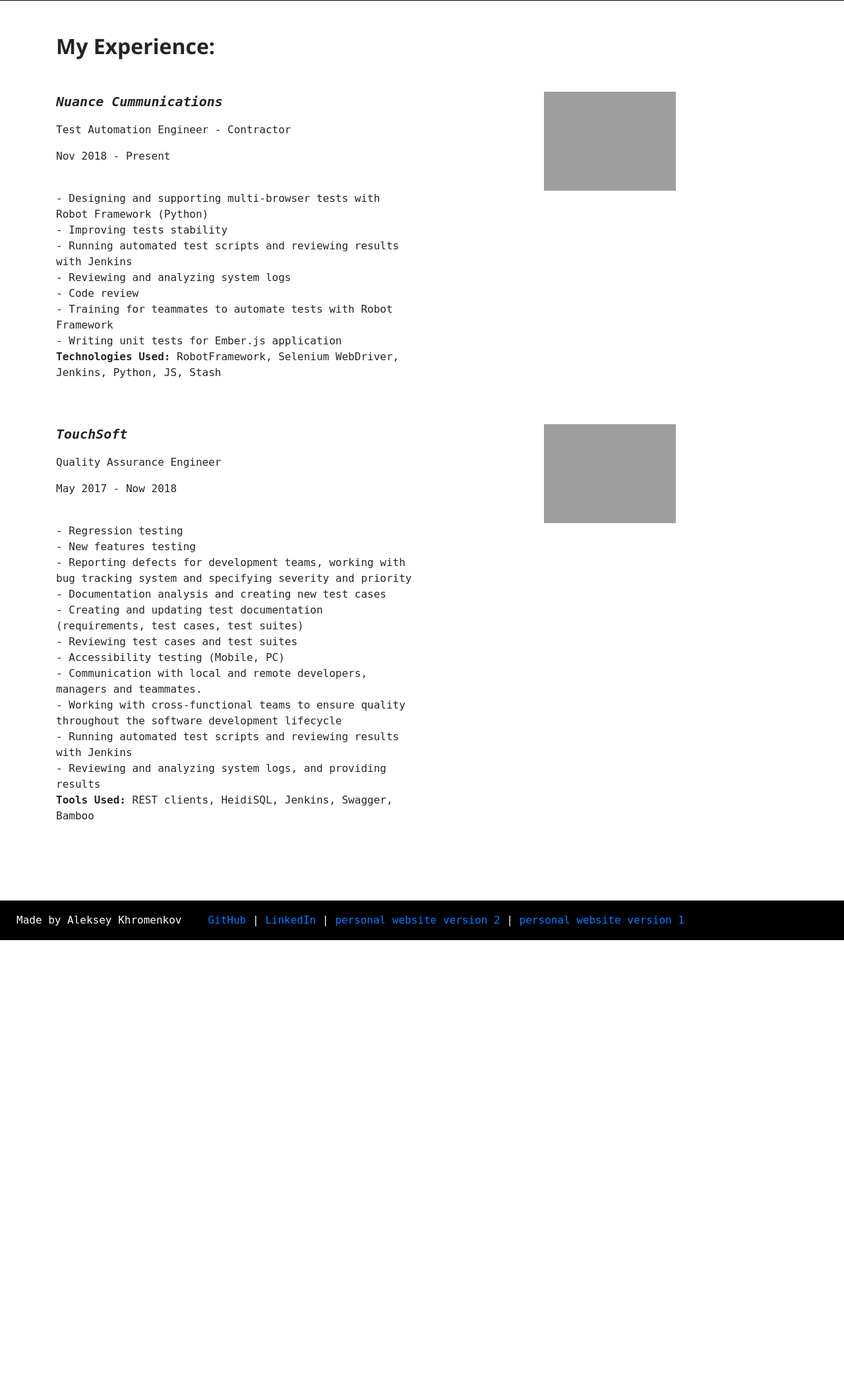
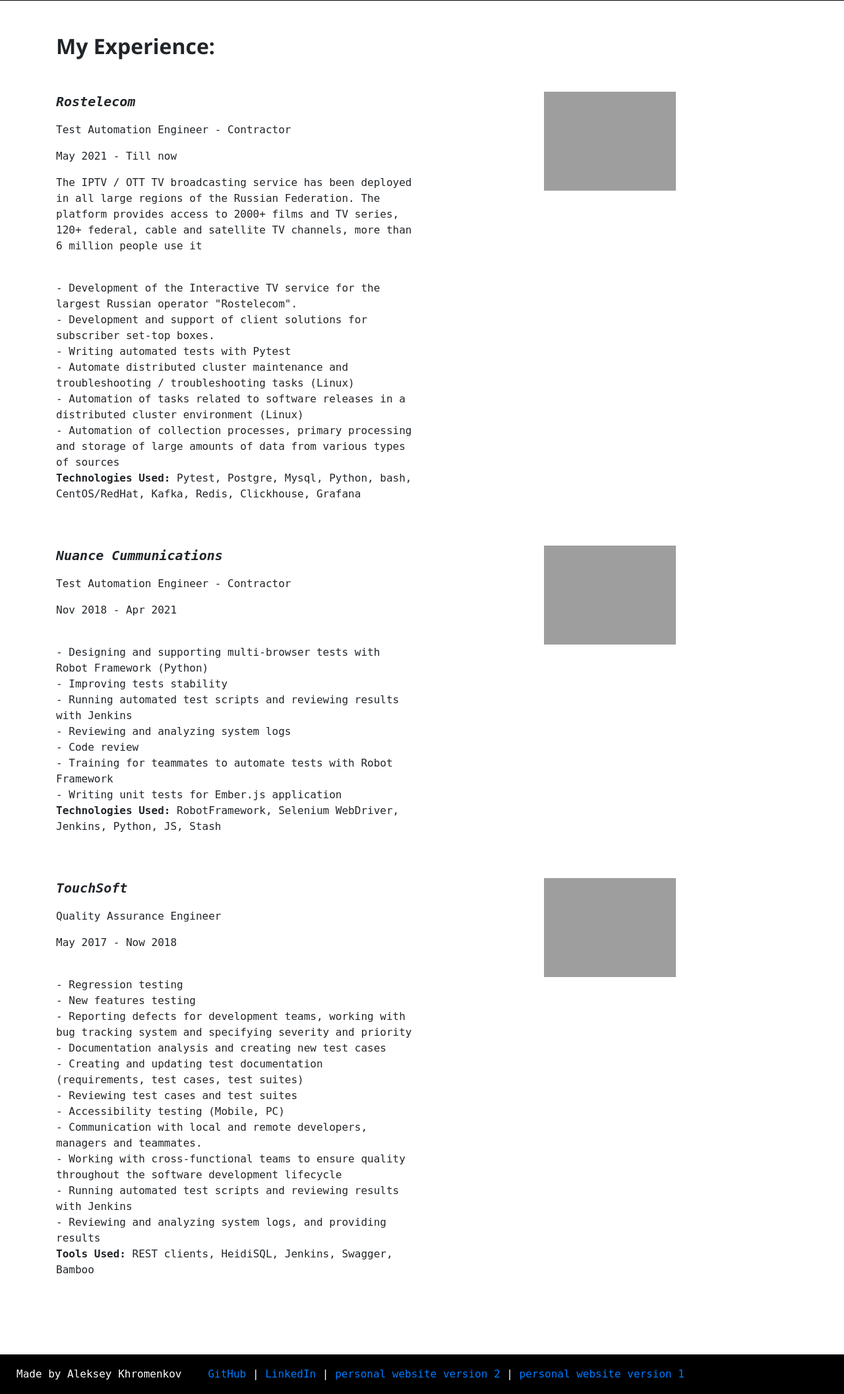
Before and after one commit to alekseyby/flk, a Flask app: page /experience in a window 1280 px wide. Shown: the part 159-2272 px from the top of the page at 66% size. Before the commit the page ends 1584 px from the top, so only its background shows below. Run offline with Flask 2, Linux system fonts and the light colour scheme; some libraries are stand-ins or nearby versions; some web fonts are replaced; grey boxes are pictures that could not be loaded.

Commit message:
Update experience.html
Experience page updated to the current state

```diff
--- a/templates/experience.html
+++ b/templates/experience.html
@@ -25,9 +25,29 @@
                <div class="row recent-proj">
                   <div class="col-md-6">
                      <div class="project-description">
+                        <p class="project-title"><em>Rostelecom</em></p>
+                        <p>Test Automation Engineer - Contractor</p>
+                        <p>May 2021 - Till now </p>
+                        <p>The IPTV / OTT TV broadcasting service has been deployed in all large regions of the Russian Federation. The platform provides access to 2000+ films and TV series, 120+ federal, cable and satellite TV channels, more than 6 million people use it</p>
+                        <br>- Development of the Interactive TV service for the largest Russian operator "Rostelecom".
+                        <br>- Development and support of client solutions for subscriber set-top boxes.
+                        <br>- Writing automated tests with Pytest
+                        <br>- Automate distributed cluster maintenance and troubleshooting / troubleshooting tasks (Linux)
+                        <br>- Automation of tasks related to software releases in a distributed cluster environment (Linux)
+                        <br>- Automation of collection processes, primary processing and storage of large amounts of data from various types of sources
+                        <p><strong>Technologies Used:</strong> Pytest, Postgre, Mysql, Python, bash, CentOS/RedHat, Kafka, Redis, Clickhouse, Grafana</p>
+                     </div>
+                  </div>
+                  <div class="col-md-6 pics">
+                     <img src="https://static.tildacdn.com/tild3165-3632-4263-b263-393331623937/IMG_3132.jpg" loading="lazy" alt="Rostelecom">
+                  </div>
+               </div>
+               <div class="row recent-proj">
+                  <div class="col-md-6">
+                     <div class="project-description">
                         <p class="project-title"><em>Nuance Cummunications</em></p>
                         <p>Test Automation Engineer - Contractor</p>
-                        <p>Nov 2018 - Present </p>
+                        <p>Nov 2018 - Apr 2021 </p>
                         <br>- Designing and supporting multi-browser tests with Robot Framework (Python)
                         <br>- Improving tests stability
                         <br>- Running automated test scripts and reviewing results with Jenkins
```
